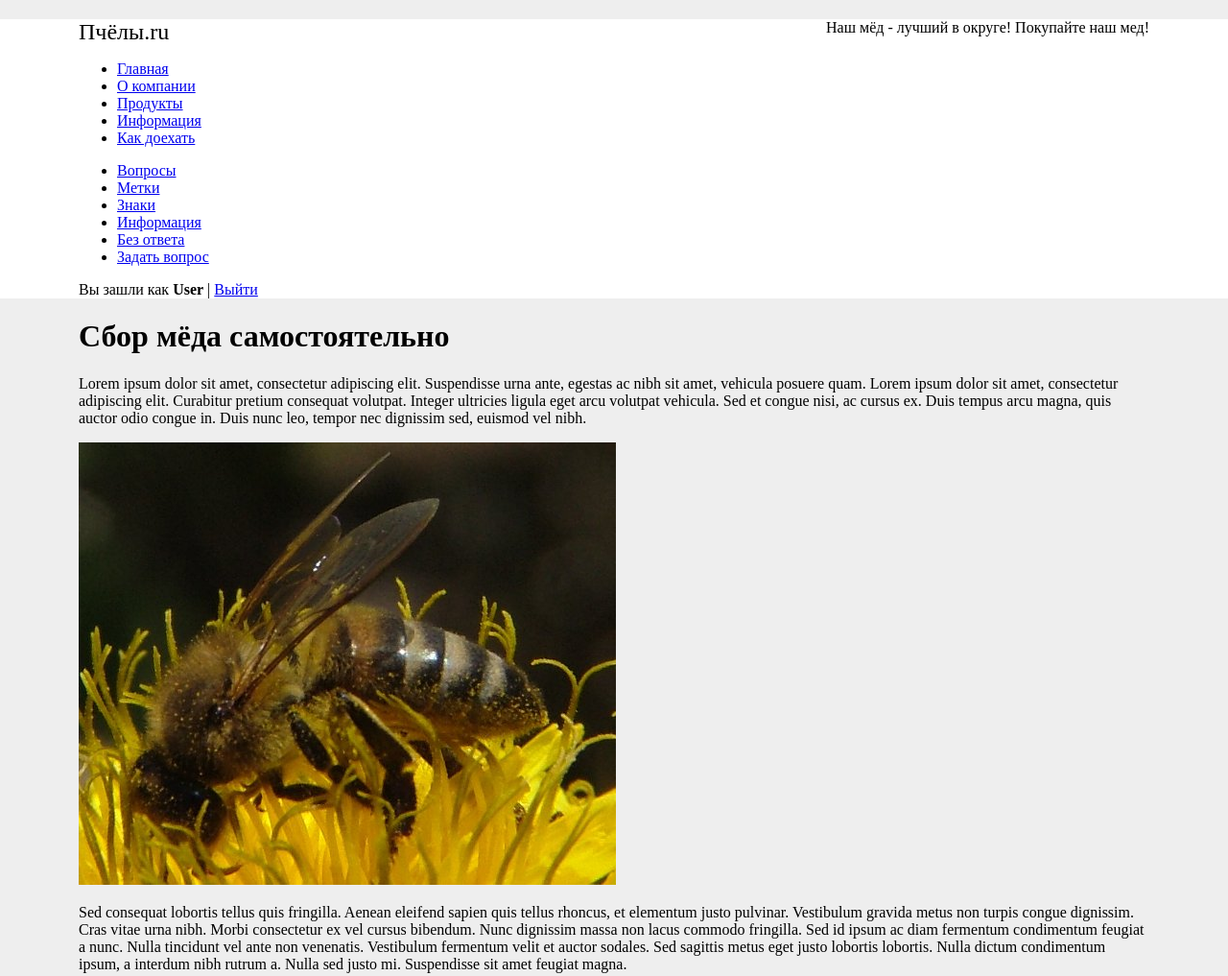
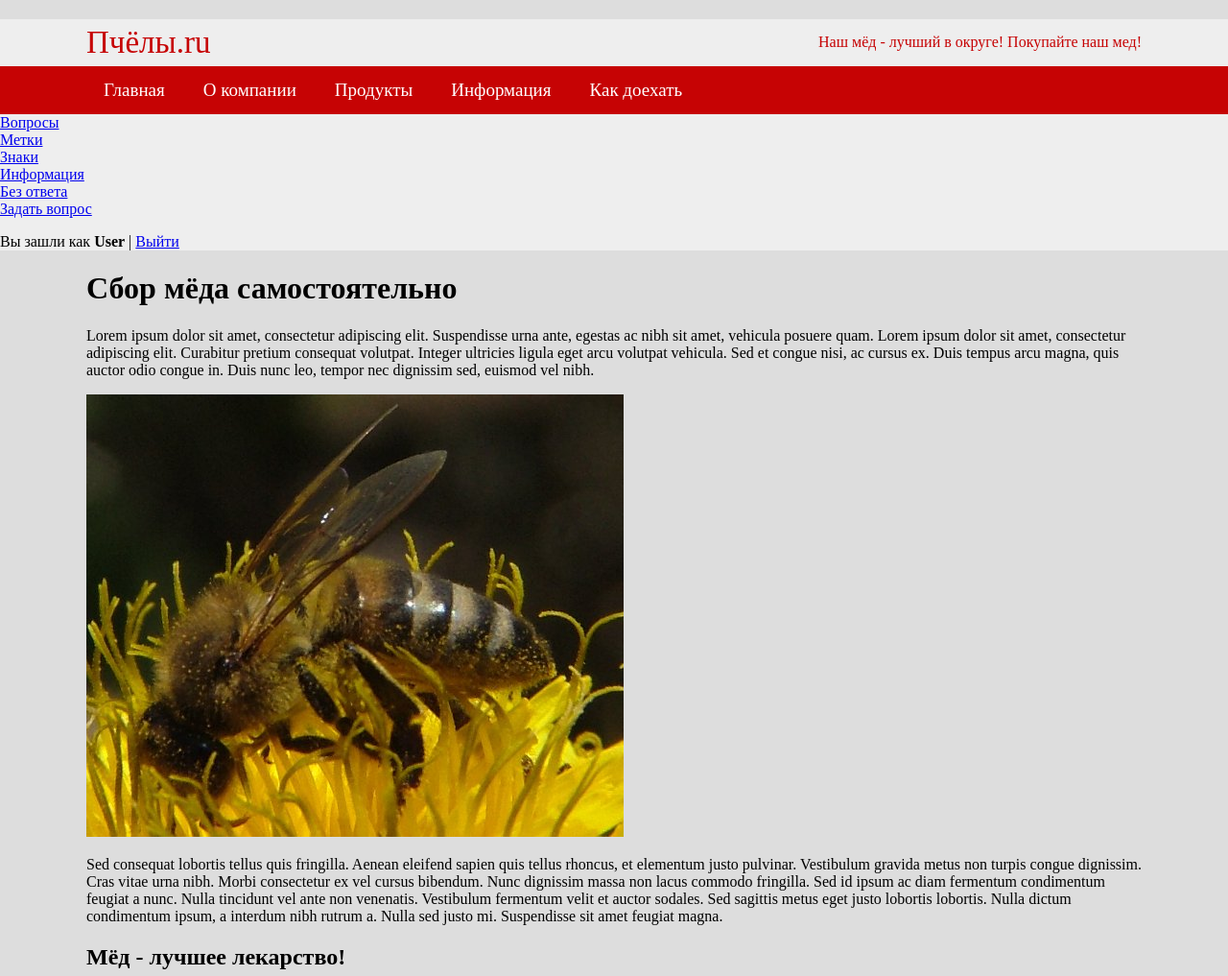
Before and after one commit to ikryloff/html_test, a plain HTML site: page index.html in a window 1280 px wide. Shown: the top 1017 px of the page at 96% size. Drawn offline with Linux system fonts and the light colour scheme.

Commit message:
Some CSS rules

```diff
--- a/css/main.css
+++ b/css/main.css
@@ -1,7 +1,11 @@
 body{
-    background-color: #eee;
+    background-color: #ddd;
     margin: 0;
     padding: 0;
+}
+ul, span {
+    padding: 0;
+    margin: 0;
 }
 .clearfix::after{
     content: "";
@@ -11,19 +15,42 @@ body{
 }
 
 .main-header{
-    background-color: #fff;
+    background-color: #eee;
     margin-top: 20px;
 }
 .container{
-    width: 1116px;
+    width: 1100px;
     margin-left: auto;
     margin-right: auto;
 }
 
 .logo{
-    font-size: 24px;
+    padding: 6px 0px;
+    font-size: 33px;
+    color:  #C60304;
     float: left;
 }
 .slogan{
+    color: #C60304;
+    padding-top: 15px;
     float: right;
 }
+.main-menu{
+    background-color:  #C60304;
+}
+.main-menu-links ul{
+    padding: 0;
+    margin: 0;
+}
+.main-menu-links li{
+    display: inline-block;
+    vertical-align: top;
+}
+.main-menu-links a{
+    font-size: 19px;
+    text-decoration: none;
+    color: #fff;
+    display: block;
+    padding: 14px 18px;
+
+}
--- a/index.html
+++ b/index.html
@@ -14,8 +14,9 @@
                 <div class="logo"><span>Пчёлы.ru</span></div>
                 <div class="slogan"><span>Наш мёд - лучший в округе! Покупайте наш мед!</span></div>
             </div>
+        </div>
         <nav class="main-menu">
-                <ul class="main-menu-links">
+            <ul class="main-menu-links container">
                 <li><a href="#">Главная</a></li>
                 <li><a href="#">О компании</a></li>
                 <li><a href="#">Продукты</a></li>
@@ -36,7 +37,7 @@
                 <p>Вы зашли как <b>User</b> | <a href="#">Выйти</a></p>
             </div>
         </div>
-        </div>
+
     </header>
     <main class="container">
         <div class="left-column">
```
Lines whose indentation alone changed are shown as unchanged.
